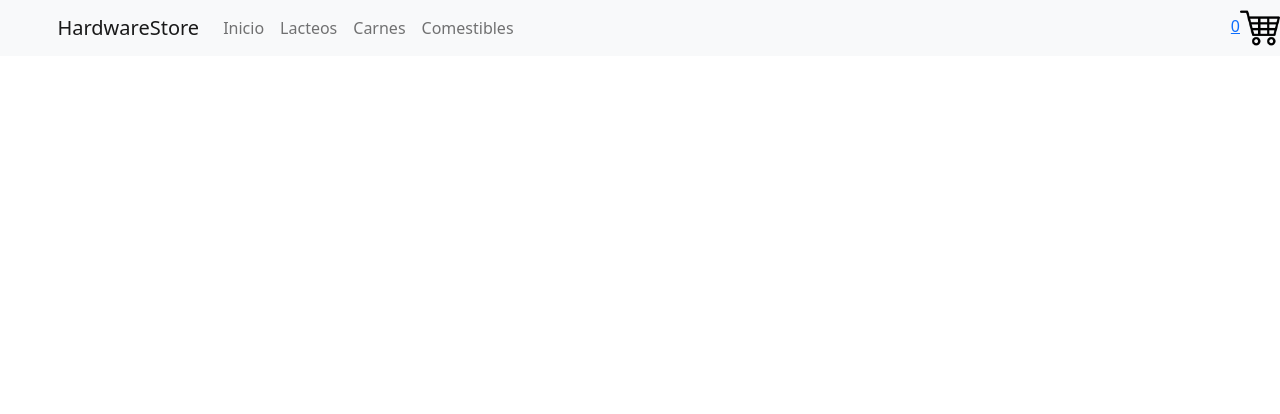
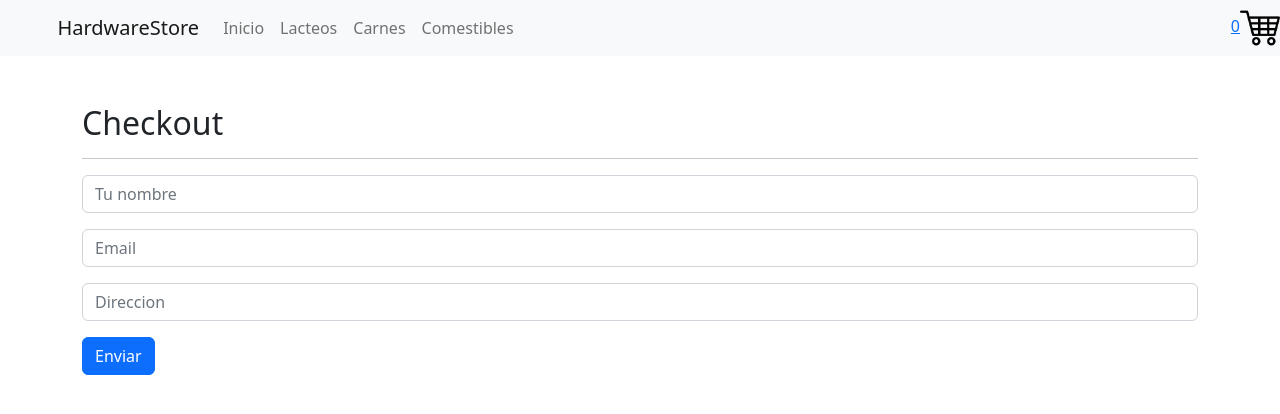
Before and after one commit to FacundoBenjam/ReactJsCoderHouse, a React (Create React App) app: page /Checkout in a window 1280 px wide. Shown: the top 414 px of the page. Built offline with nearby package versions, Linux system fonts and the light colour scheme.

Commit message:
se agrego finalizar compra

```diff
--- a/src/App.js
+++ b/src/App.js
@@ -6,6 +6,7 @@ import { BrowserRouter, Routes, Route } from 'react-router-dom';
 import ItemDetailContainer from './components/ItemDetailContainer/ItemDetailContainer';
 import { CartProvider } from './context/CartContext';
 import Cart from './components/Cart/Cart';
+import Checkout from './components/Checkout/Checkout';
 
 
 function App() {
@@ -22,6 +23,7 @@ function App() {
       <Route path='/productos/:categoryId' element={ <ItemContainerList /> } />
       <Route path='/item/:itemId' element={<ItemDetailContainer />} />
       <Route path='/cart' element={<Cart />} />
+      <Route path='/Checkout' element={<Checkout />} />
 
     </Routes>
 
--- a/src/components/Cart/Cart.js
+++ b/src/components/Cart/Cart.js
@@ -34,6 +34,7 @@ if(cart.length === 0) {
 
           <h4>Total ${cartTotal()}</h4>
           <button onClick={emptyCart} className='btn btn-danger' >Vaciar carrito</button>
+          <Link className="btn btn-success mx-3" to="/Checkout">Terminar mi compra</Link>
     </div>
   )
 }
--- /dev/null
+++ b/src/components/Checkout/Checkout.js
@@ -0,0 +1,85 @@
+import { useState } from 'react'
+
+
+const Checkout = () => {
+
+
+
+
+   const [values, setValues] = useState({
+    nombre: '',
+    email: '',
+    direccion: ''
+   })
+
+   const handleImputChange = (e) => {
+
+       setValues({
+           ...values,
+           [e.target.name]: e.target.value
+       })
+   }
+
+
+
+
+   const handleSubmit = (e) => {
+
+          e.preventDefault()
+
+          const orden = {
+            comprador: values
+          }
+
+          if(values.nombre.lenght < 3) {
+            alert("nombre incorrecto")
+            return
+          }
+
+          if (values.email.lenght < 2) {
+            alert("email incorrecto")
+            return
+          }
+
+          console.log("submit del form")
+          console.log(orden)
+
+   }
+
+  return (
+    <div className='container my-5'>
+          <h2>Checkout</h2>
+          <hr/>
+
+          <form onSubmit={handleSubmit}>
+              <input
+                   name="nombre"
+                   onChange={handleImputChange}
+                   value={values.nombre}
+                   type={'text'}
+                   className="my-3 form-control"
+                   placeholder='Tu nombre'/>
+              <input
+                   name="email"
+                   onChange={handleImputChange}
+                   value={values.email}
+                   type={'email'}
+                   className="my-3 form-control"
+                   placeholder='Email'/>
+              <input
+                   name="direccion"
+                   onChange={handleImputChange}
+                   value={values.direccion}
+                   type={'text'}
+                   className="my-3 form-control"
+                   placeholder='Direccion'/>
+
+              <button type="submit" className='btn btn-primary'>Enviar</button>
+          </form>
+
+    </div>
+  )
+
+}
+
+export default Checkout
```
